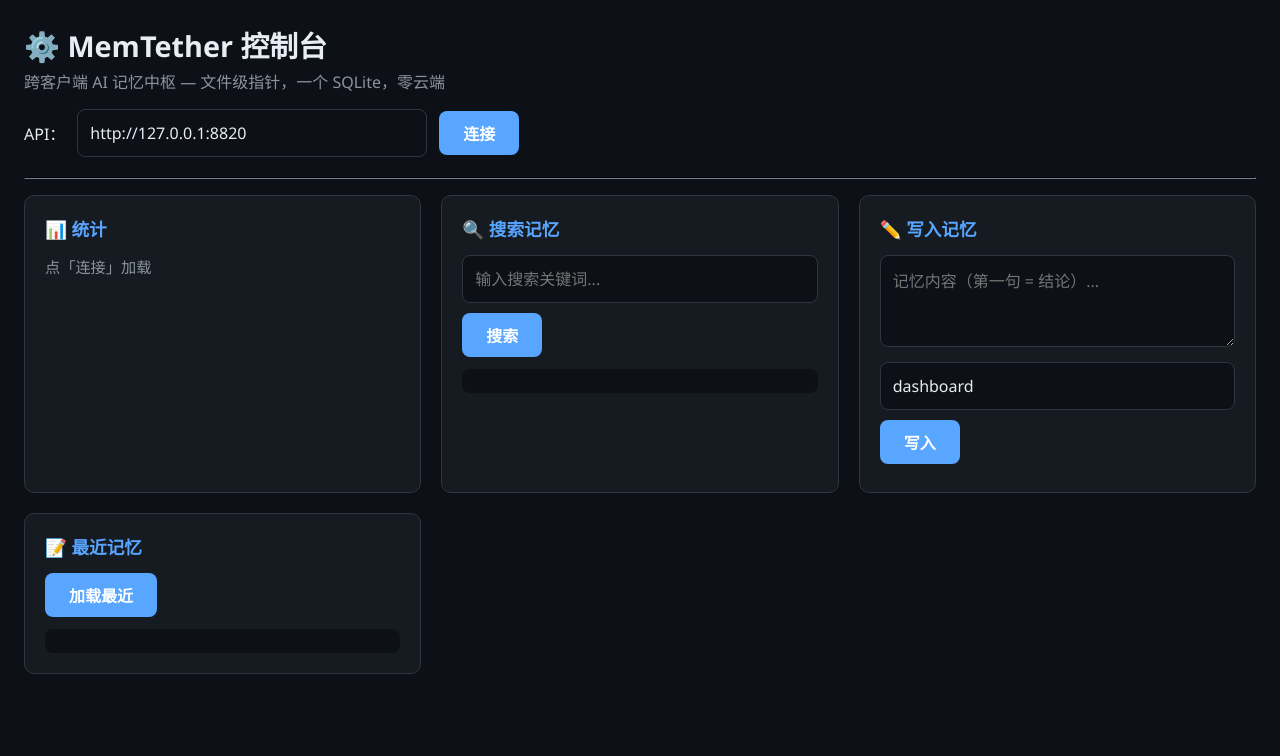
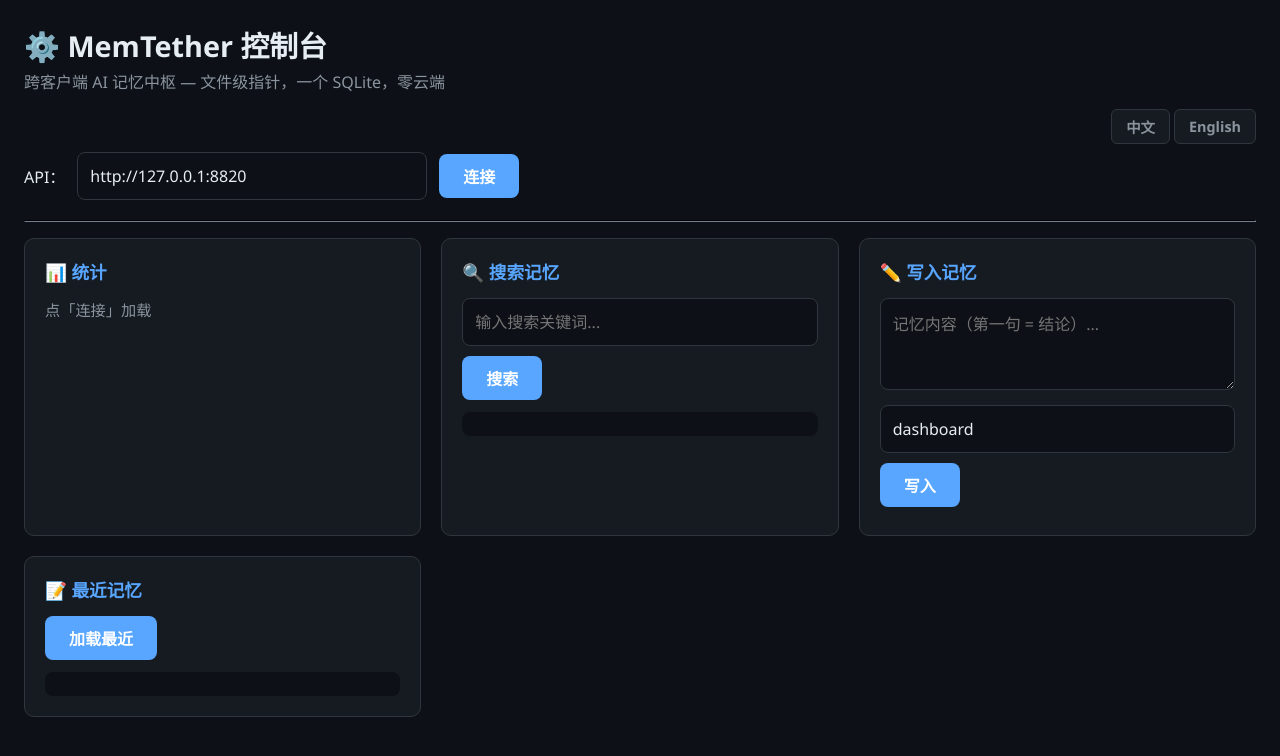
Before and after one commit to MemTether/MemTether, a plain HTML site: page dashboard.html in a window 1280 px wide. Drawn offline with Linux system fonts and the light colour scheme.

Commit message:
feat: add Chinese/English language toggle to dashboard

```diff
--- a/dashboard.html
+++ b/dashboard.html
@@ -37,7 +37,13 @@
 <body>
 <h1>⚙️ MemTether 控制台</h1>
 <p class="subtitle">跨客户端 AI 记忆中枢 — 文件级指针，一个 SQLite，零云端</p>
-<div class="api-bar">
+<div class="top-bar" style="display:flex;justify-content:space-between;align-items:center;flex-wrap:wrap;gap:10px;margin-bottom:8px;">
+  <div></div>
+  <div style="display:flex;gap:4px;">
+    <button class="lang-btn active" id="btn-zh" onclick="setLang('zh')" style="background:var(--card);color:var(--muted);border:1px solid var(--border);padding:6px 14px;border-radius:6px;cursor:pointer;font-size:0.9em;">中文</button>
+    <button class="lang-btn" id="btn-en" onclick="setLang('en')" style="background:var(--card);color:var(--muted);border:1px solid var(--border);padding:6px 14px;border-radius:6px;cursor:pointer;font-size:0.9em;">English</button>
+  </div>
+</div><div class="api-bar">
   <span>API：</span>
   <input id="api-url" value="http://127.0.0.1:8820" />
   <button onclick="checkHealth()">连接</button>
@@ -140,5 +146,70 @@ async function doList() {
 }
 window.onload = checkHealth;
 </script>
-</body>
+
+<script>
+let lang = 'zh';
+const i18n = {
+  zh: {
+    title: 'MemTether 控制台',
+    subtitle: '跨客户端 AI 记忆中枢 — 文件级指针，一个 SQLite，零云端',
+    api: 'API：', connect: '连接',
+    connected: '✅ 已连接', disconnected: '❌ 无法连接',
+    stats_h: '📊 统计', search_h: '🔍 搜索记忆', remember_h: '✏️ 写入记忆', list_h: '📝 最近记忆',
+    search_ph: '输入搜索关键词...', search_btn: '搜索',
+    remember_ph: '记忆内容（第一句 = 结论）...', source_ph: '来源', remember_btn: '写入',
+    remember_ok: '✅ 已写入', list_btn: '加载最近', no_result: '没有找到相关记忆',
+    loading: '点「连接」加载',
+    labels: {facts:'记忆条数', tool_assets:'工具资产', recipes:'任务配方', supersessions:'替代链', audit_log:'审计日志', candidates:'候选'},
+    source_label: '来源: '
+  },
+  en: {
+    title: 'MemTether Dashboard',
+    subtitle: 'Cross-client AI memory hub — file-level pointers, one SQLite, zero cloud',
+    api: 'API: ', connect: 'Connect',
+    connected: '✅ Connected', disconnected: '❌ Cannot connect',
+    stats_h: '📊 Stats', search_h: '🔍 Search Memory', remember_h: '✏️ Remember', list_h: '📝 Recent Memories',
+    search_ph: 'Search query...', search_btn: 'Search',
+    remember_ph: 'Memory content (first sentence = conclusion)...', source_ph: 'Source', remember_btn: 'Remember',
+    remember_ok: '✅ Remembered', list_btn: 'Load Recent', no_result: 'No results found',
+    loading: 'Click "Connect" to load',
+    labels: {facts:'Facts', tool_assets:'Tool Assets', recipes:'Recipes', supersessions:'Supersessions', audit_log:'Audit Log', candidates:'Candidates'},
+    source_label: 'Source: '
+  }
+};
+
+function setLang(l) {
+  lang = l;
+  document.getElementById('btn-zh').classList.toggle('active', l === 'zh');
+  document.getElementById('btn-en').classList.toggle('active', l === 'en');
+  const t = i18n[lang];
+  document.querySelector('h1').innerHTML = '⚙️ ' + t.title;
+  document.querySelector('.subtitle').textContent = t.subtitle;
+  document.querySelector('.api-bar span').textContent = t.api;
+  document.getElementById('t-connect') || (document.querySelectorAll('button')[2].textContent = t.connect);
+  // Update headings
+  const cards = document.querySelectorAll('.card h2');
+  if (cards.length >= 4) {
+    cards[0].textContent = t.stats_h;
+    cards[1].textContent = t.search_h;
+    cards[2].textContent = t.remember_h;
+    cards[3].textContent = t.list_h;
+  }
+  // Update buttons and placeholders
+  const buttons = document.querySelectorAll('button');
+  let btnIdx = 0;
+  for (const b of buttons) {
+    if (b.id === 'btn-zh' || b.id === 'btn-en') continue;
+    btnIdx++;
+    if (btnIdx === 1) b.textContent = t.connect;
+    else if (btnIdx === 2) b.textContent = t.search_btn;
+    else if (btnIdx === 3) b.textContent = t.remember_btn;
+    else if (btnIdx === 4) b.textContent = t.list_btn;
+  }
+  document.getElementById('search-query').placeholder = t.search_ph;
+  document.getElementById('remember-content').placeholder = t.remember_ph;
+  document.getElementById('remember-source').placeholder = t.source_ph;
+  document.documentElement.lang = l === 'zh' ? 'zh-CN' : 'en';
+}
+</script></body>
 </html>
```
